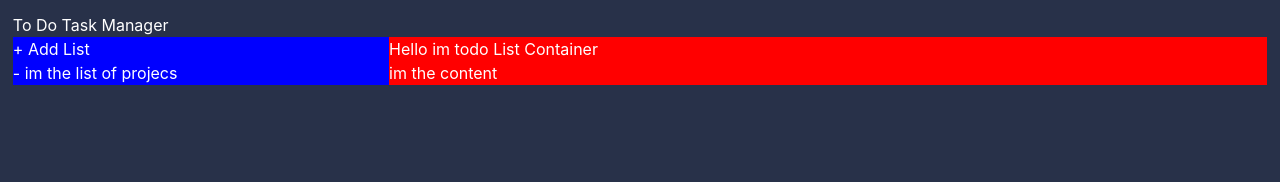
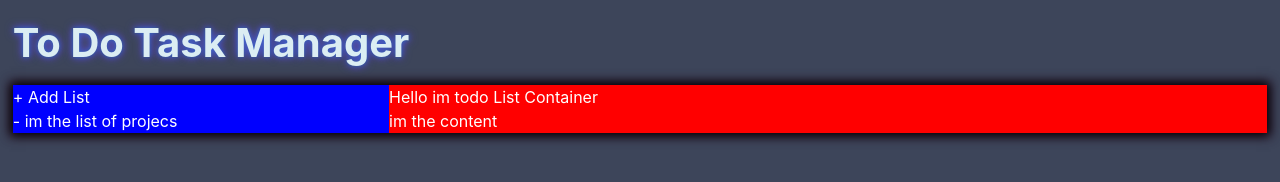
Before and after one commit to MephistoDevelop/ToDo-List, a plain HTML site: page index.html in a window 1280 px wide. Drawn offline with nearby package versions, Linux system fonts and the light colour scheme.

Commit message:
Add styles and shadows

```diff
--- a/styles.css
+++ b/styles.css
@@ -2,10 +2,18 @@ body {
   margin: 0;
   padding: 0px;
 }
+#header-container {
+  font-size: 40px;
+  font-weight: bold;
+  color: #dbedf3;
+  text-shadow: 0 0 10px rgb(84, 93, 221), 0 0 5px rgb(0, 129, 146),
+    0 0px 6px rgb(115, 3, 143);z
+}
 #main-container {
+  box-shadow: 0 0 10px 2px #000, 0 0 10px 4px rgb(48, 29, 53);
   margin: 0;
   padding: 0px;
-  background-color: #283149;
+  background-color: rgba(40, 49, 73, 0.9);
   height: 100vh;
   width: 100%;
   color: white;
@@ -24,4 +32,8 @@ body {
 #row-container {
   display: flex;
   justify-content: center;
+  box-shadow: 0 0 10px 2px #000, 0 0 10px 4px rgb(48, 29, 53);
 }
+#content-container {
+  margin-top: 1%;
+}
```
